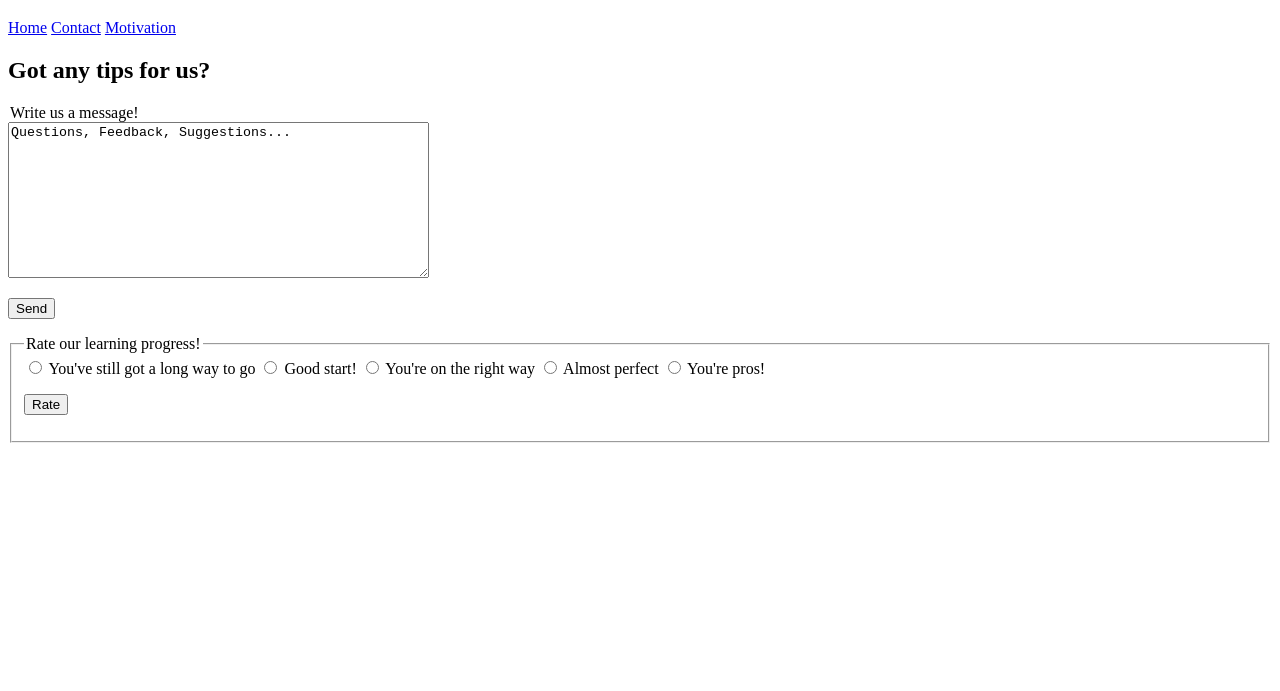
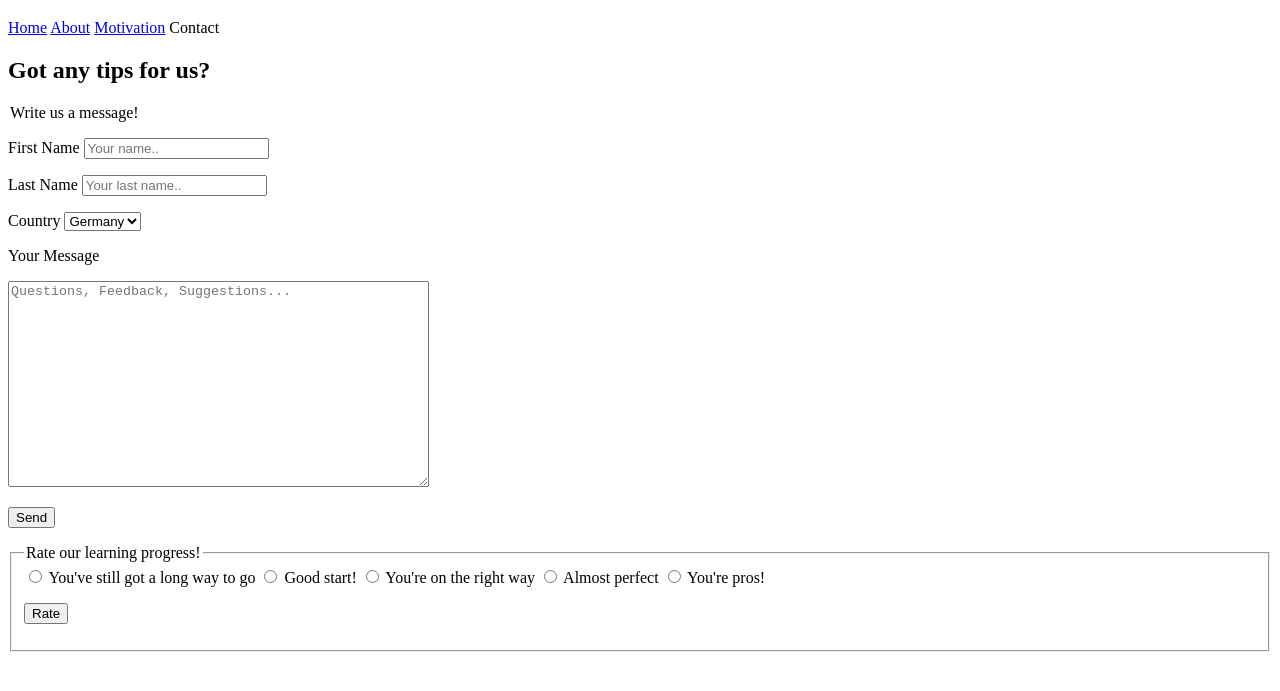
Before and after one commit to henniishappy/OurFirstWebsite, a plain HTML site: page OurFirstWebsite/html/contact.html in a window 1280 px wide. Shown: the part 61-752 px from the top of the page. Drawn offline with Linux system fonts and the light colour scheme.

Commit message:
Kontaktformular verbessert
und neue Seite zum Menü hinzugefügt

```diff
--- a/OurFirstWebsite/html/contact.html
+++ b/OurFirstWebsite/html/contact.html
@@ -11,15 +11,34 @@
     </header>
 	  <div class="topnav">
       <a href="../index.html">Home</a>
-  		<a class ="active" href="html/contact.html">Contact</a>
-  		<a href="html/table.html">Motivation</a>
+      <a href="about.html">About</a>
+      <a href="table.html">Motivation</a>
+      <a tabindex="0" aria-current="page">Contact</a>
     </div>
+    <div class="container">
       <form>
           <h2>Got any tips for us?</h2>
           <section>
               <legend>Write us a message!</legend>
-            <textarea cols="50" rows="10">Questions, Feedback, Suggestions... </textarea>
-            <p><button type="submit">Send</button></p>
+              <p>
+                <label for="fname">First Name</label>
+                <input type="text" id="fname" name="firstname" placeholder="Your name..">
+              </p>
+              <p>
+                <label for="lname">Last Name</label>
+                <input type="text" id="lname" name="lastname" placeholder="Your last name..">
+              </p>
+              <p>
+                <label for="country">Country</label>
+                <select id="country" name="country">
+                  <option value="germany">Germany</option>
+                  <option value="india">India</option>
+                  <option value="usa">USA</option>
+                </select>
+              </p>
+              <p><label for="message">Your Message</label></p>
+              <textarea id="message" name="massage" cols="50" rows="10" placeholder="Questions, Feedback, Suggestions..." style="height:200px"></textarea>
+              <p><input type="submit" value="Send"></p>
           </section>
           <fieldset>
               <legend>Rate our learning progress!</legend>
@@ -36,5 +55,6 @@
               <p> <button type="submit">Rate</button></p>
           </fieldset>
       </form>
+    </div>
   </body>
 </html>
```
Lines whose indentation alone changed are shown as unchanged.
